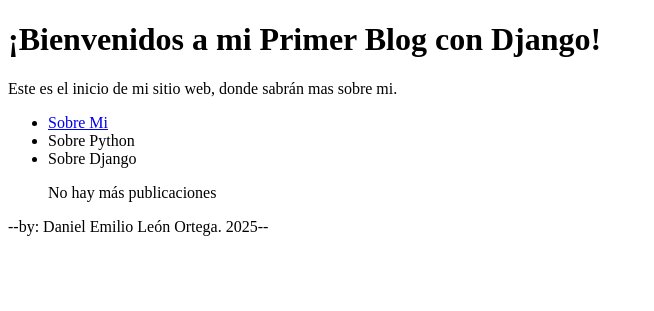
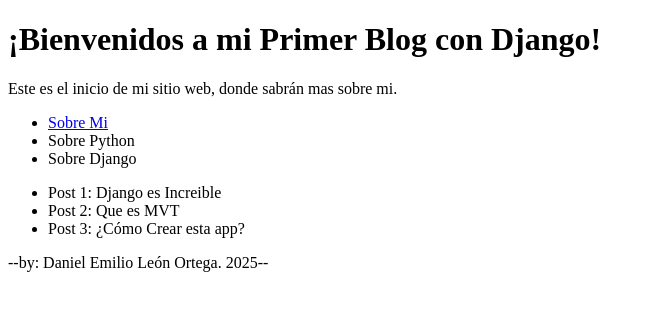
Before and after one commit to deleonortega85/cerebro_backend, a Django app: page / in a window 1280 px wide. Shown: the top 311 px of the page, without its empty margins (0-654 px from the left). Run offline with Django 5.2, Linux system fonts and the light colour scheme.

Commit message:
todo hecho con amor a Django

```diff
--- a/primerdjango/blog/templates/blog/inicio.html
+++ b/primerdjango/blog/templates/blog/inicio.html
@@ -19,8 +19,7 @@
         <ul>
             {% for pub in publicacion %}
             <div class="pub">
-                <h2>{{pub.titulo}}</h2>
-                <p>{{pub.contenido}}</p>
+                <li>{{pub.titulo}}: {{pub.contenido}}</li>
             </div>
             {% empty %}
             <p>No hay más publicaciones</p>
--- a/primerdjango/blog/views.py
+++ b/primerdjango/blog/views.py
@@ -2,22 +2,19 @@
 from django.shortcuts import render
 
 def inicio(request):
-    return render(request, 'blog/inicio.html')
-
-def sobre_mi(request):
-    return render(request, 'blog/sobreMi.html')
-
-def publicar(request):
     # publicaciones = [
     #     "Post 1: Django es increíble",
     #     "Post 2: Qué es MVT",
     #     "Post 3: Cómo crear una app"
     # ]
     publicacion = [
-         {"titulo": "1", "contenido": "Django es Increible."},
-         {"titulo": "2", "contenido": "Que es MVT"},
-         {"titulo": "3", "contenido":"¿Cómo Crear esta app?"}
+         {"titulo": "Post 1", "contenido": "Django es Increible"},
+         {"titulo": "Post 2", "contenido": "Que es MVT"},
+         {"titulo": "Post 3", "contenido":"¿Cómo Crear esta app?"}
     ]
     context = {"publicacion": publicacion}
 
-    return render(request, 'blog/inicio.html', {'posts': context})
+    return render(request, 'blog/inicio.html', context)
+
+def sobre_mi(request):
+    return render(request, 'blog/sobreMi.html')
```
